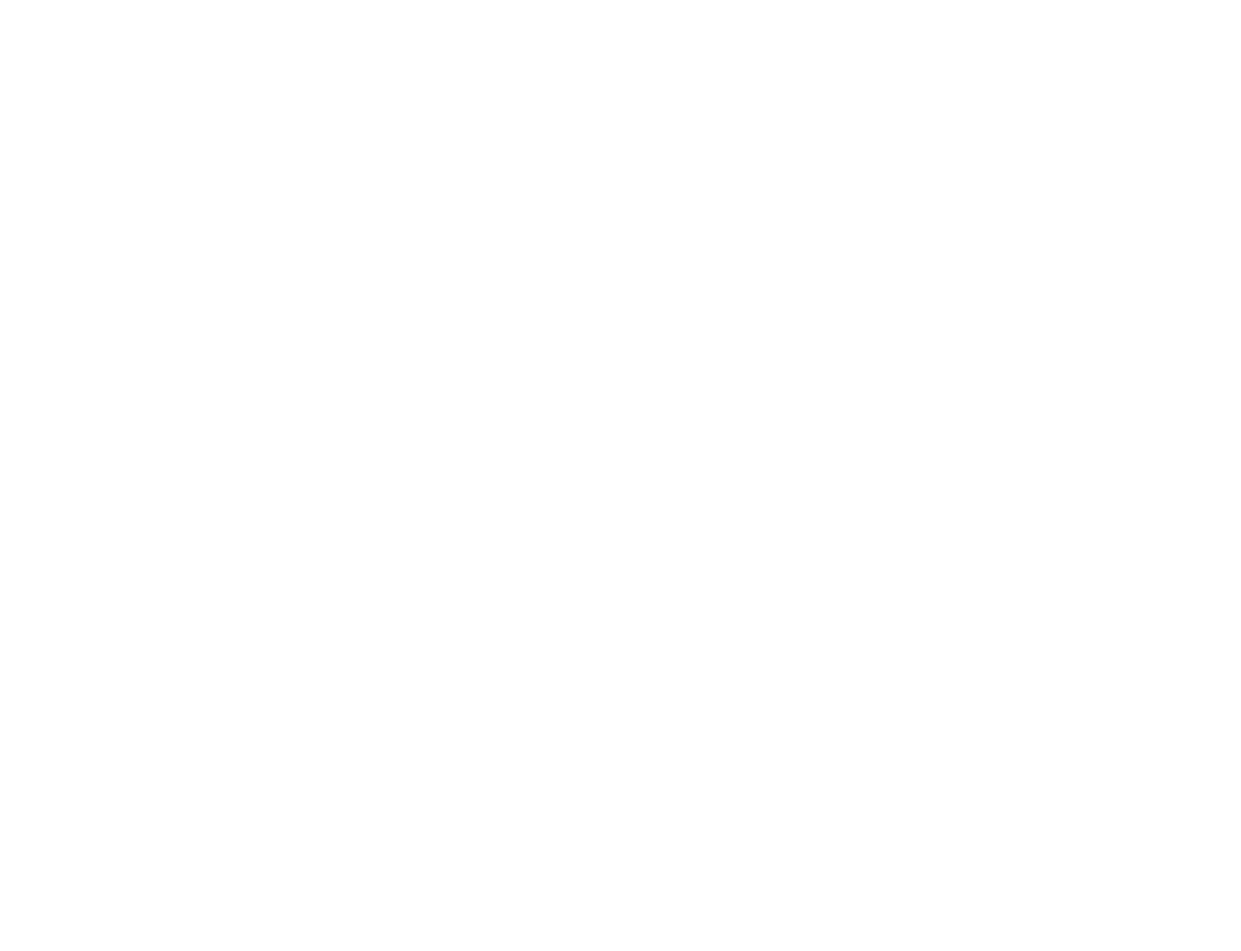
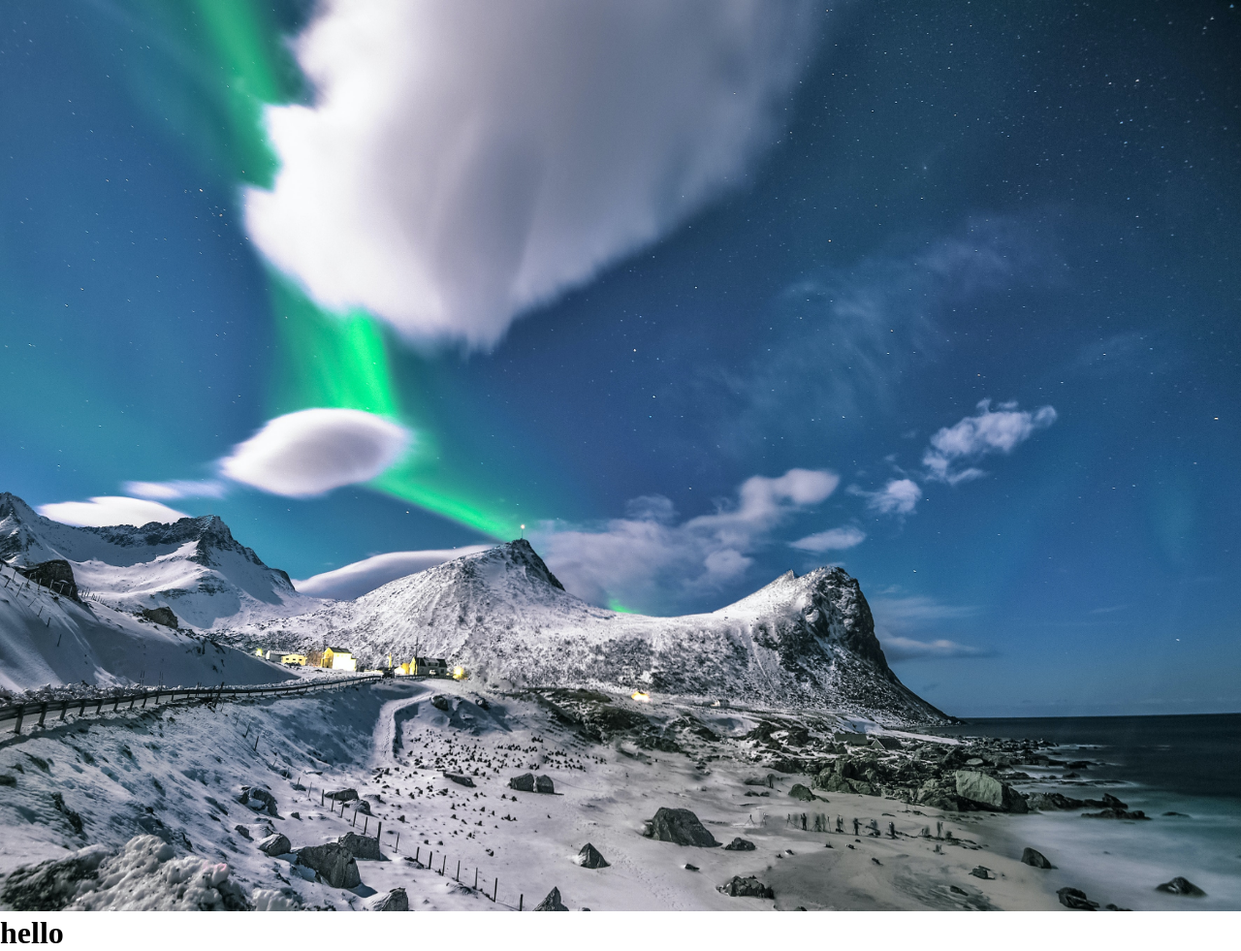
Before and after one commit to FarhaanSadik/digital-products, a plain HTML site: page index.html in a window 1280 px wide. Shown: the whole page at 97% size. Before the commit the page ends 800 px from the top, so only its background shows below. Drawn offline with Linux system fonts and the light colour scheme.

Commit message:
added picture

```diff
--- a/index.html
+++ b/index.html
@@ -8,5 +8,12 @@
 </head>
 <body>
 
+    <div class="background">
+      <img src="image/pexels-stein-egil-liland-3408744.jpg" alt="mountain" width="100%" height="940px">
+
+      <h1>hello</h1>
+
+    </div>
+
 </body>
 </html>
--- a/style.css
+++ b/style.css
@@ -0,0 +1,5 @@
+*{margin: 0;
+    padding: 0;
+
+
+}
```
Also changed, not shown: image/pexels-stein-egil-liland-3408744.jpg (added).
